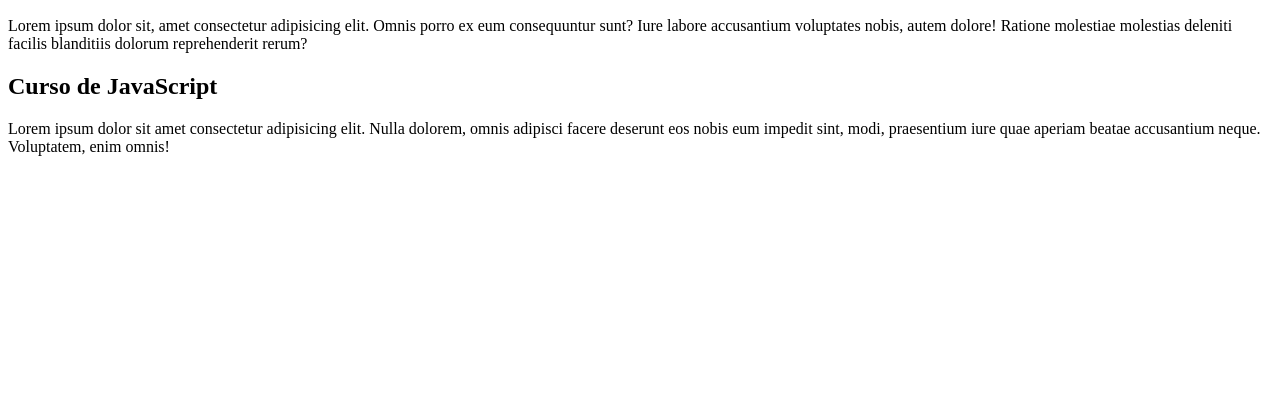
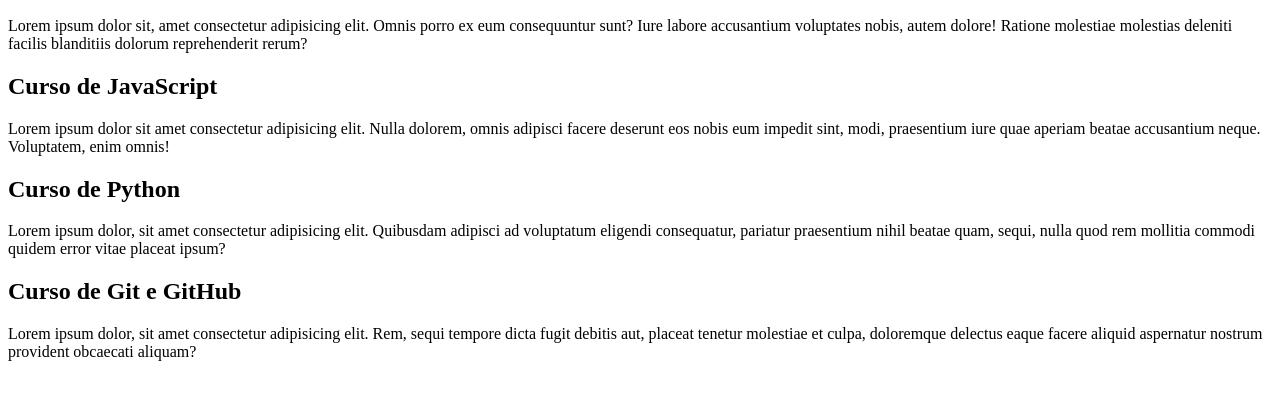
Before and after one commit to abiel-pisa/projeto-site, a plain HTML site: page index.html in a window 1280 px wide. Shown: the part 110-510 px from the top of the page. Drawn offline with Linux system fonts and the light colour scheme; a script that the page names is missing.

Commit message:
Update index.html

```diff
--- a/index.html
+++ b/index.html
@@ -19,6 +19,14 @@
             <h2>Curso de JavaScript</h2>
             <p>Lorem ipsum dolor sit amet consectetur adipisicing elit. Nulla dolorem, omnis adipisci facere deserunt eos nobis eum impedit sint, modi, praesentium iure quae aperiam beatae accusantium neque. Voluptatem, enim omnis!</p>
         </article>
+        <article>
+            <h2>Curso de Python</h2>
+            <p>Lorem ipsum dolor, sit amet consectetur adipisicing elit. Quibusdam adipisci ad voluptatum eligendi consequatur, pariatur praesentium nihil beatae quam, sequi, nulla quod rem mollitia commodi quidem error vitae placeat ipsum?</p>
+        </article>
+        <article>
+            <h2>Curso de Git e GitHub</h2>
+            <p>Lorem ipsum dolor, sit amet consectetur adipisicing elit. Rem, sequi tempore dicta fugit debitis aut, placeat tenetur molestiae et culpa, doloremque delectus eaque facere aliquid aspernatur nostrum provident obcaecati aliquam?</p>
+        </article>
     </main>
 
     <script src="script site"></script>
```
